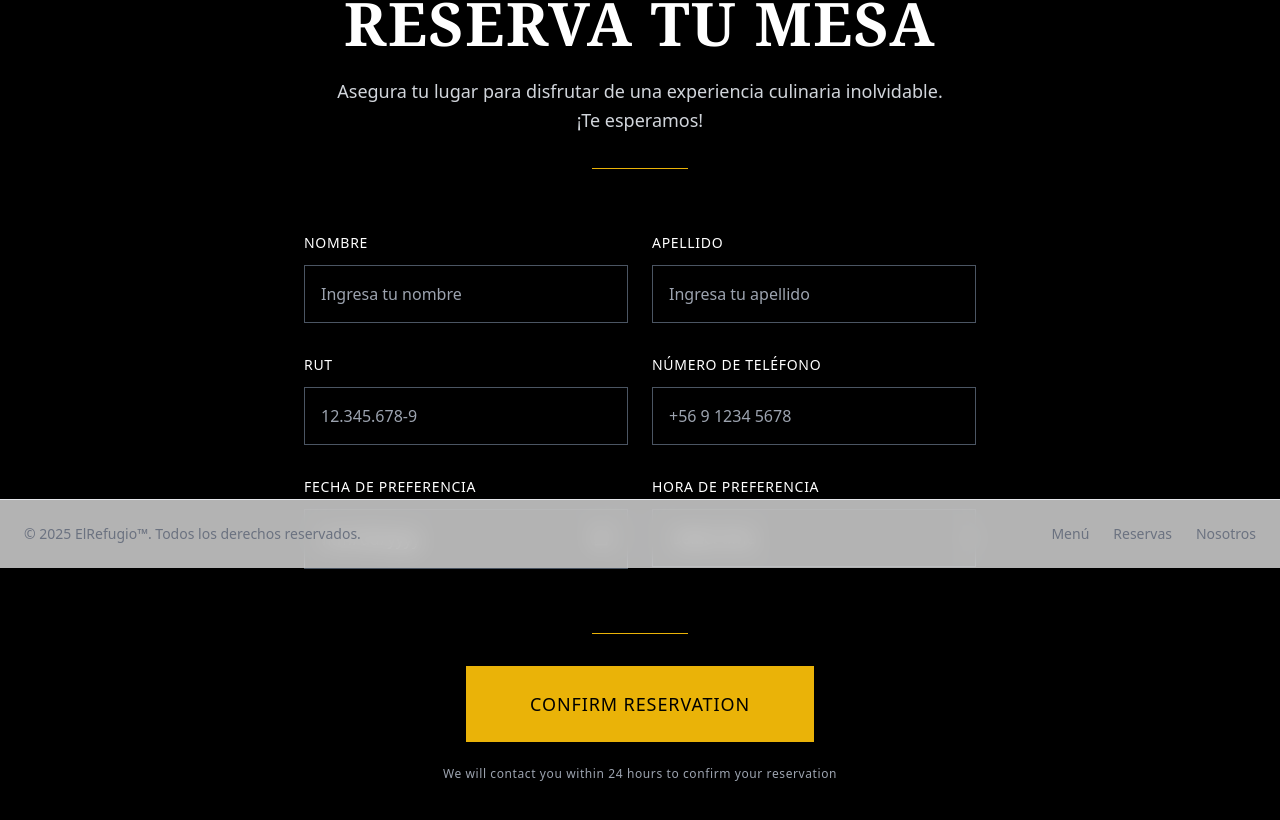
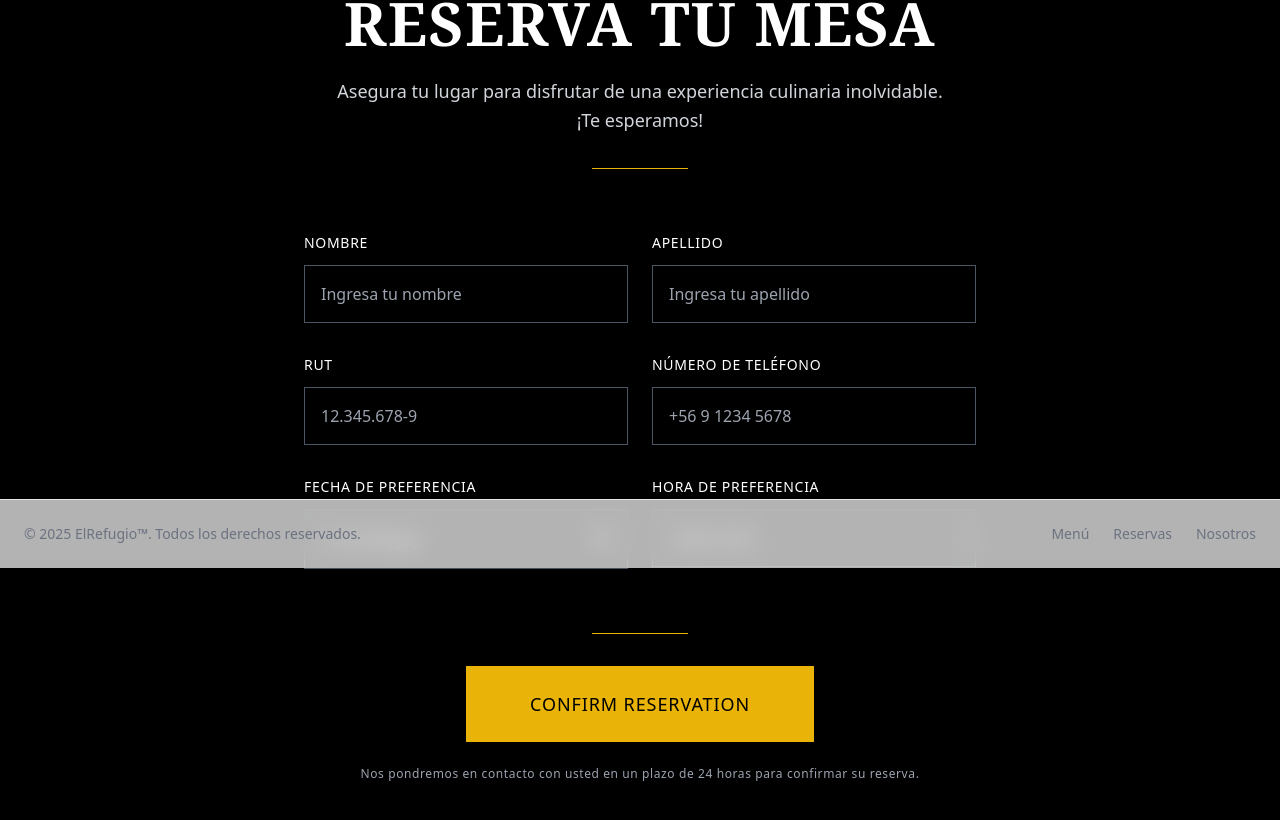
Before and after one commit to SamuelSotomayor1/Angular-ElRefugio, an Angular app: page /reservas in a window 1280 px wide. Shown: the part 232-1052 px from the top of the page. Built offline with nearby package versions, Linux system fonts and the light colour scheme.

Commit message:
feat: the provideHttpClient are aggregated and imported

```diff
--- a/src/app/app.config.ts
+++ b/src/app/app.config.ts
@@ -3,11 +3,13 @@ import { provideRouter } from '@angular/router';
 
 import { routes } from './app.routes';
 import { provideClientHydration, withEventReplay } from '@angular/platform-browser';
+import { provideHttpClient } from '@angular/common/http';
 
 export const appConfig: ApplicationConfig = {
   providers: [
     provideBrowserGlobalErrorListeners(),
     provideZonelessChangeDetection(),
-    provideRouter(routes), provideClientHydration(withEventReplay())
+    provideRouter(routes), provideClientHydration(withEventReplay()),
+    provideHttpClient()
   ]
 };
--- a/src/app/pages/reservas/reservas.html
+++ b/src/app/pages/reservas/reservas.html
@@ -126,7 +126,7 @@
           CONFIRM RESERVATION
         </button>
         <p class="text-xs text-gray-400 mt-6 tracking-wider">
-          We will contact you within 24 hours to confirm your reservation
+          Nos pondremos en contacto con usted en un plazo de 24 horas para confirmar su reserva.
         </p>
       </div>
     </form>
```
